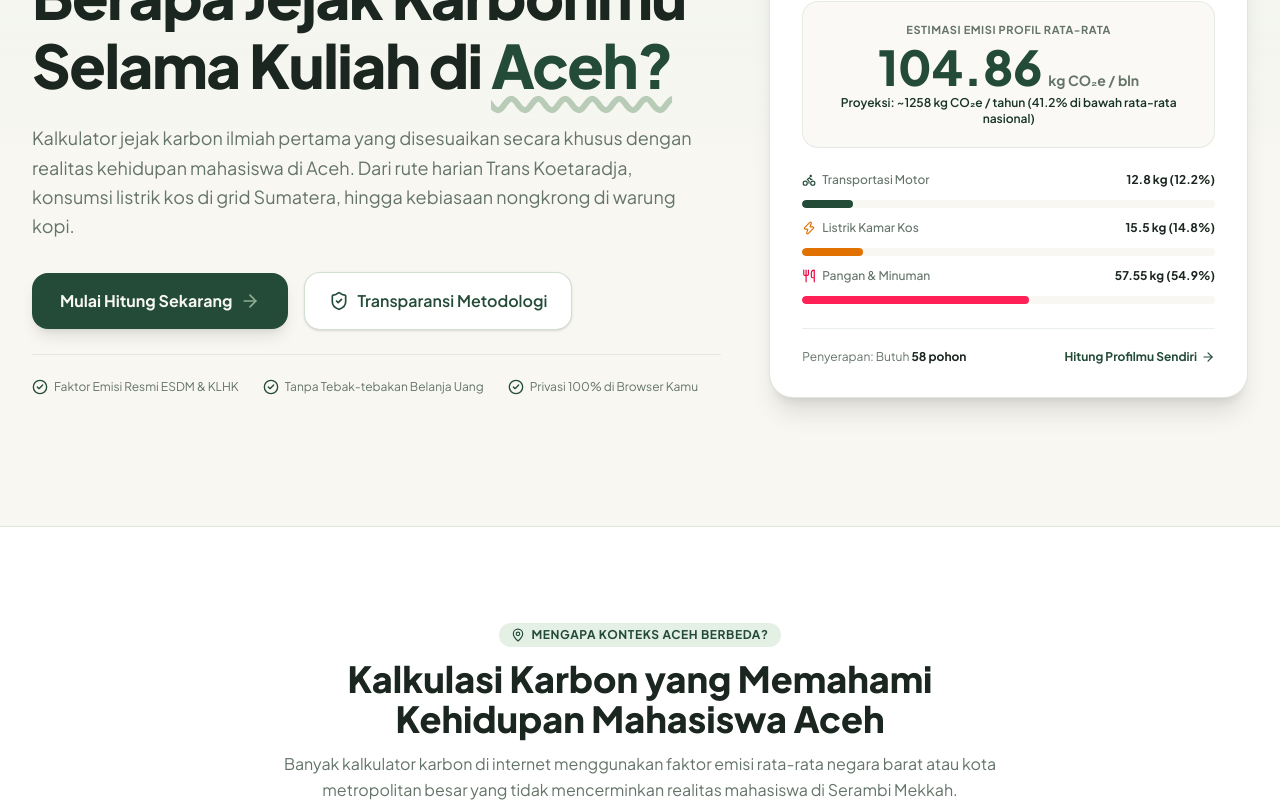
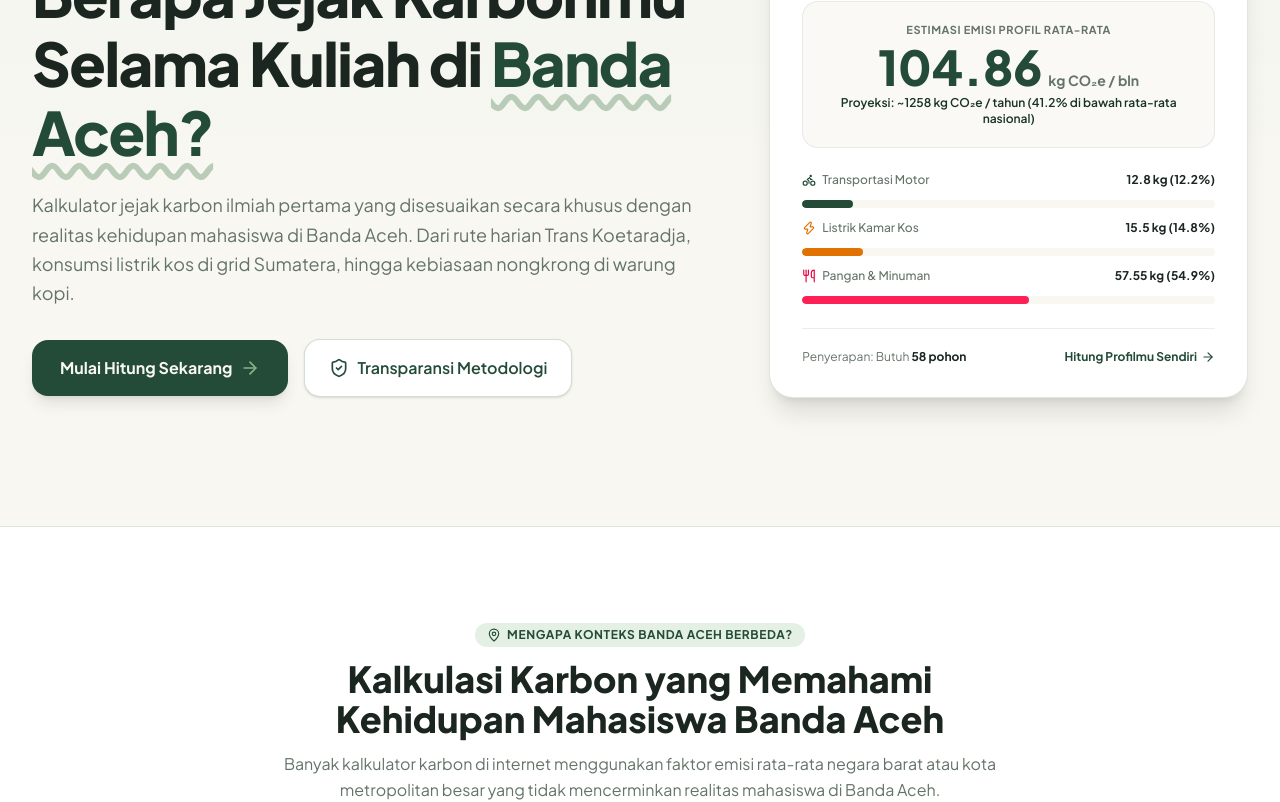
Before and after one commit to annisarahmafathia/karbon-ai, a Next.js app: page / in a window 1280 px wide. Shown: the part 260-1062 px from the top of the page. Built offline with nearby package versions, Linux system fonts and the light colour scheme.

Commit message:
fix: update references from Aceh to Banda Aceh in homepage content

```diff
--- a/src/app/page.tsx
+++ b/src/app/page.tsx
@@ -66,18 +66,18 @@
             <div className="lg:col-span-7 space-y-6 text-center lg:text-left">
               <div className="inline-flex items-center gap-2 px-3.5 py-1.5 rounded-full bg-mint text-forest-dark border border-sage/40 text-xs sm:text-sm font-semibold tracking-wide">
                 <span className="w-2 h-2 rounded-full bg-emerald-600 animate-pulse"></span>
-                <span>Inisiatif Iklim Mahasiswa Aceh • Metodologi Berbasis Sains</span>
+                <span>Inisiatif Iklim Mahasiswa Banda Aceh • Metodologi Berbasis Sains</span>
               </div>
 
               <h1 className="text-3xl sm:text-5xl lg:text-6xl font-extrabold text-charcoal tracking-tight leading-[1.15]">
                 Berapa Jejak Karbonmu Selama Kuliah di{" "}
                 <span className="text-forest underline decoration-sage/60 decoration-wavy underline-offset-8">
-                  Aceh?
+                  Banda Aceh?
                 </span>
               </h1>
 
               <p className="text-base sm:text-lg text-muted max-w-2xl leading-relaxed">
-                Kalkulator jejak karbon ilmiah pertama yang disesuaikan secara khusus dengan realitas kehidupan mahasiswa di Aceh. Dari rute harian Trans Koetaradja, konsumsi listrik kos di grid Sumatera, hingga kebiasaan nongkrong di warung kopi.
+                Kalkulator jejak karbon ilmiah pertama yang disesuaikan secara khusus dengan realitas kehidupan mahasiswa di Banda Aceh. Dari rute harian Trans Koetaradja, konsumsi listrik kos di grid Sumatera, hingga kebiasaan nongkrong di warung kopi.
               </p>
 
               {/* CTAs */}
@@ -98,23 +98,8 @@
                   <span>Transparansi Metodologi</span>
                 </Link>
               </div>
+            </div>
 
-              {/* Trust badges */}
-              <div className="pt-6 border-t border-sage/20 flex flex-wrap items-center justify-center lg:justify-start gap-y-2 gap-x-6 text-xs text-muted">
-                <div className="flex items-center gap-1.5">
-                  <CheckCircle2 className="w-4 h-4 text-forest" />
-                  <span>Faktor Emisi Resmi ESDM & KLHK</span>
-                </div>
-                <div className="flex items-center gap-1.5">
-                  <CheckCircle2 className="w-4 h-4 text-forest" />
-                  <span>Tanpa Tebak-tebakan Belanja Uang</span>
-                </div>
-                <div className="flex items-center gap-1.5">
-                  <CheckCircle2 className="w-4 h-4 text-forest" />
-                  <span>Privasi 100% di Browser Kamu</span>
-                </div>
-              </div>
-            </div>
 
             {/* Right Card: Interactive Preview (Dynamically Computed from Default Student Archetype) */}
             <div className="lg:col-span-5">
@@ -219,13 +204,13 @@
           <div className="text-center max-w-3xl mx-auto space-y-3 mb-14">
             <div className="inline-flex items-center gap-1.5 text-xs font-bold uppercase tracking-wider text-forest px-3 py-1 rounded-full bg-mint">
               <MapPin className="w-3.5 h-3.5" />
-              <span>Mengapa Konteks Aceh Berbeda?</span>
+              <span>Mengapa Konteks Banda Aceh Berbeda?</span>
             </div>
             <h2 className="text-2xl sm:text-4xl font-extrabold text-charcoal">
-              Kalkulasi Karbon yang Memahami Kehidupan Mahasiswa Aceh
+              Kalkulasi Karbon yang Memahami Kehidupan Mahasiswa Banda Aceh
             </h2>
             <p className="text-muted text-sm sm:text-base leading-relaxed">
-              Banyak kalkulator karbon di internet menggunakan faktor emisi rata-rata negara barat atau kota metropolitan besar yang tidak mencerminkan realitas mahasiswa di Serambi Mekkah.
+              Banyak kalkulator karbon di internet menggunakan faktor emisi rata-rata negara barat atau kota metropolitan besar yang tidak mencerminkan realitas mahasiswa di Banda Aceh.
             </p>
           </div>
 
```
